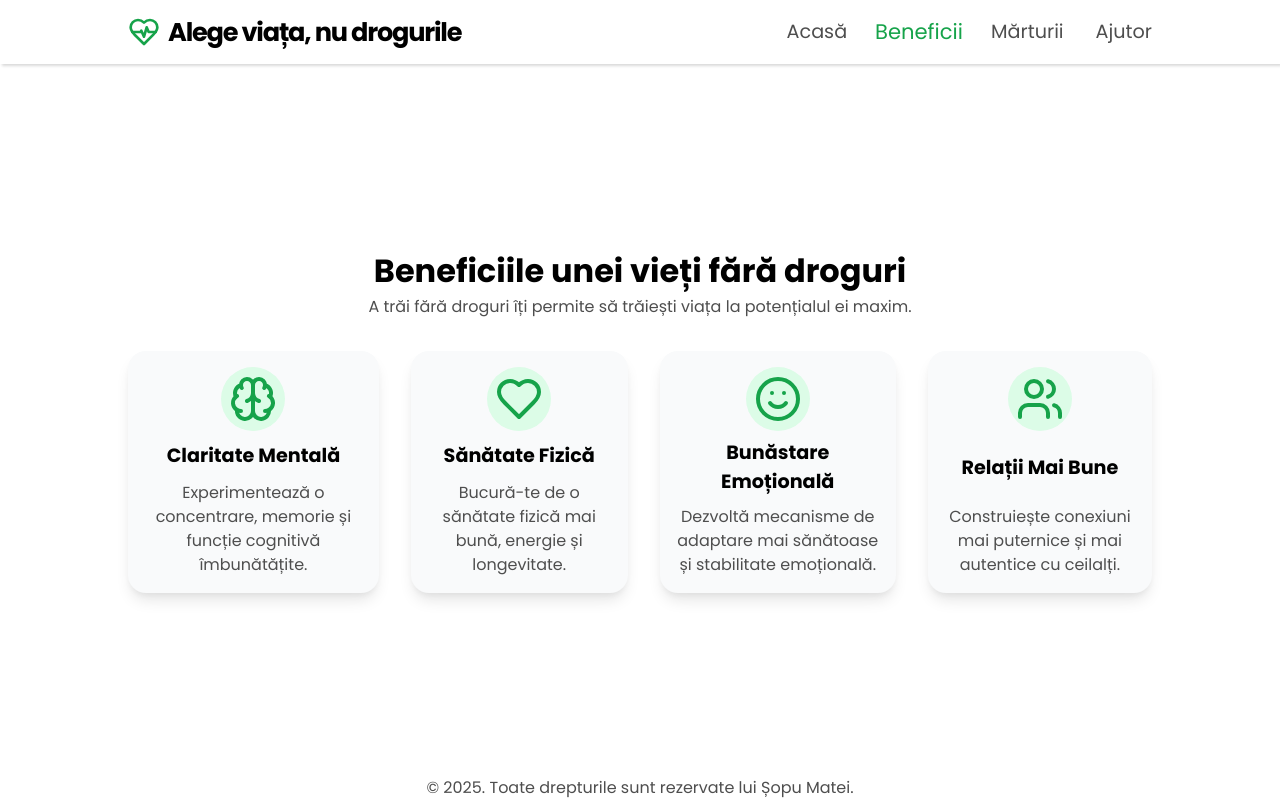
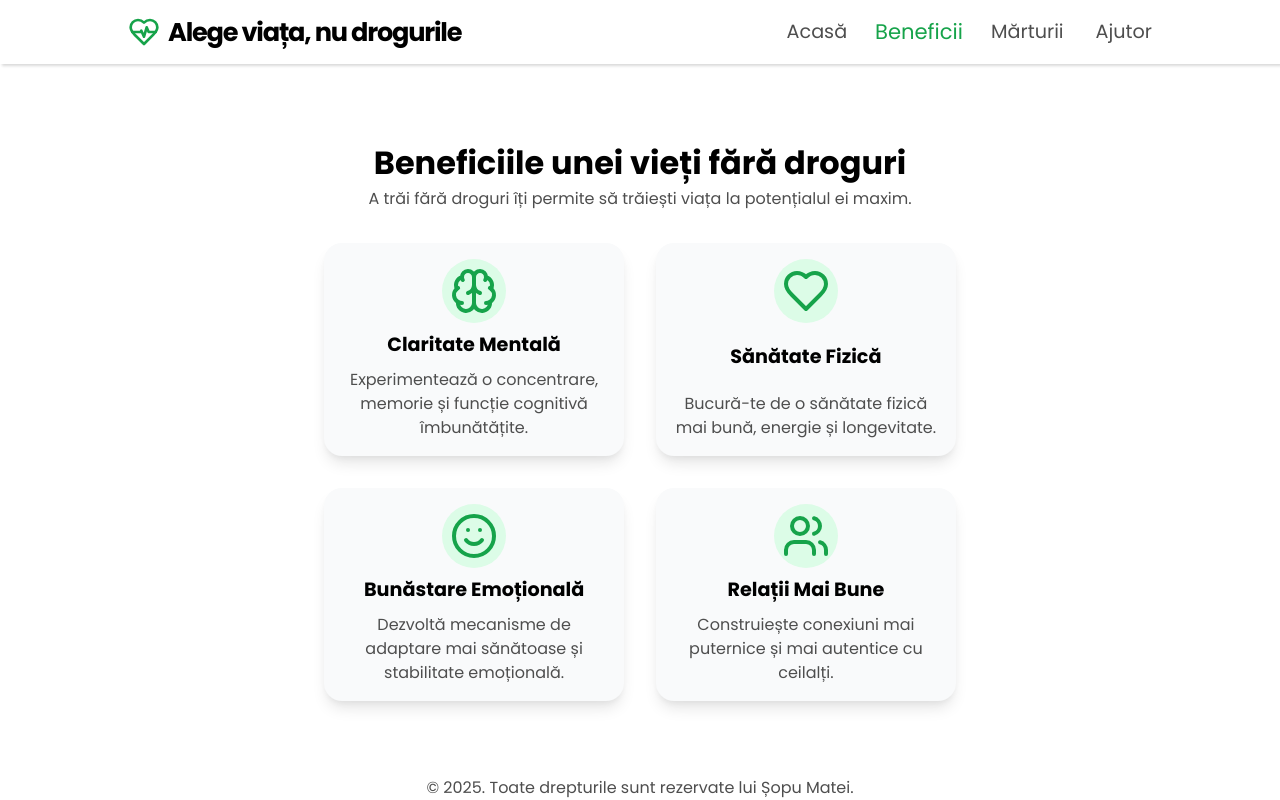
Before and after one commit to sopumatei/Nu-Droguri, a React (Vite) app in the folder APP/: page / in a window 1280 px wide. Both pictures are taken after a click on the item "Beneficii". Built offline with nearby package versions, Linux system fonts and the light colour scheme.

Commit message:
Am terminat sectiunea cu Beneficii

```diff
--- a/APP/src/components/Beneficii/Beneficii.css
+++ b/APP/src/components/Beneficii/Beneficii.css
@@ -15,7 +15,7 @@
 
 #beneficii-txt h1 {
   text-align: center;
-  color: #000000;
+  color: #000;
 }
 
 #beneficii-txt p {
@@ -25,7 +25,7 @@
 
 #beneficii-cards {
   display: grid;
-  grid-template-columns: auto auto auto auto;
+  grid-template-columns: repeat(auto-fit, minmax(280px, 1fr));
   gap: 2rem;
 }
 
@@ -45,7 +45,7 @@
 }
 
 .card-beneficii h1 {
-  color: #000000;
+  color: #000;
   text-align: center;
 
   font-size: 1.2rem;
```
